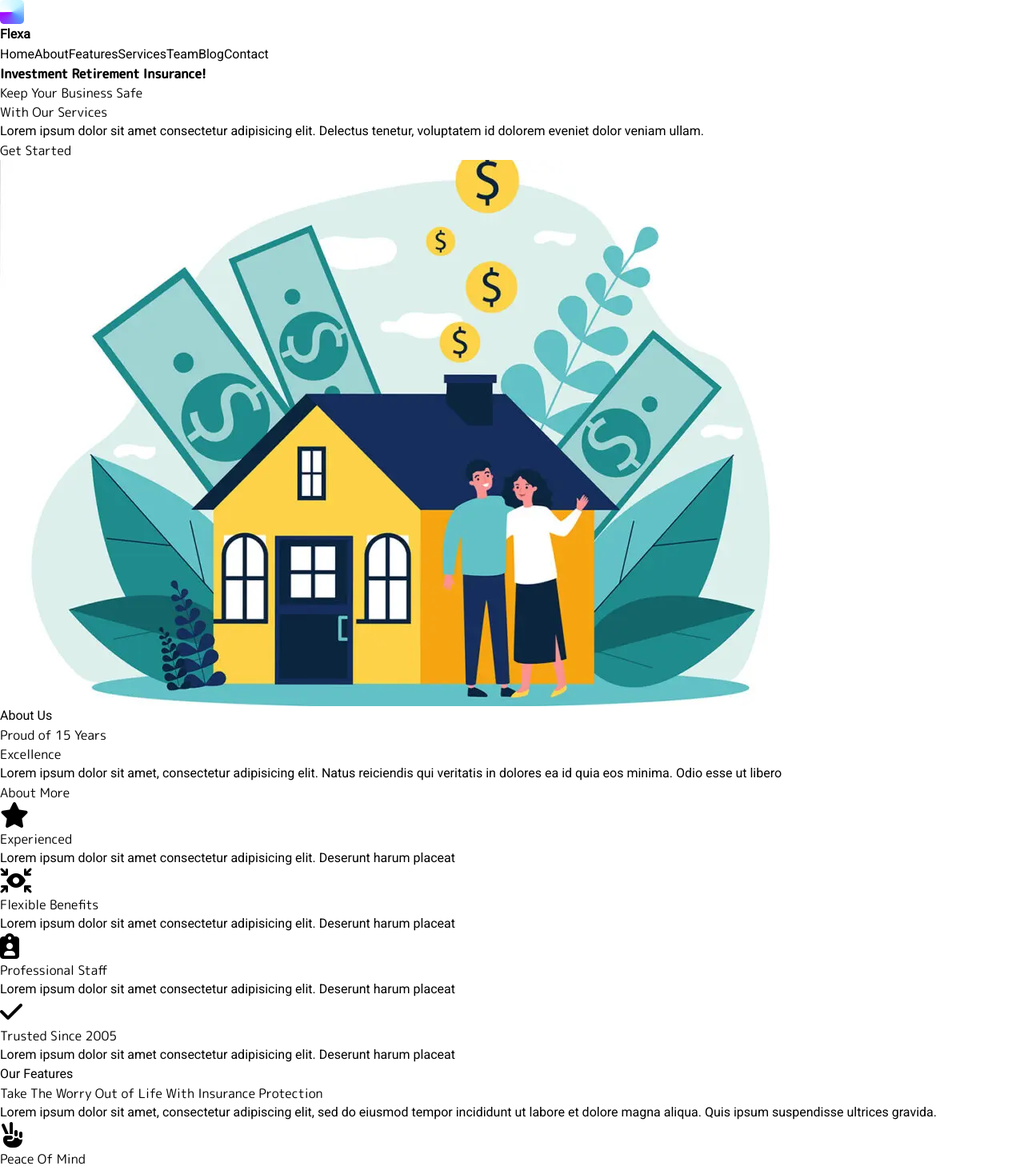
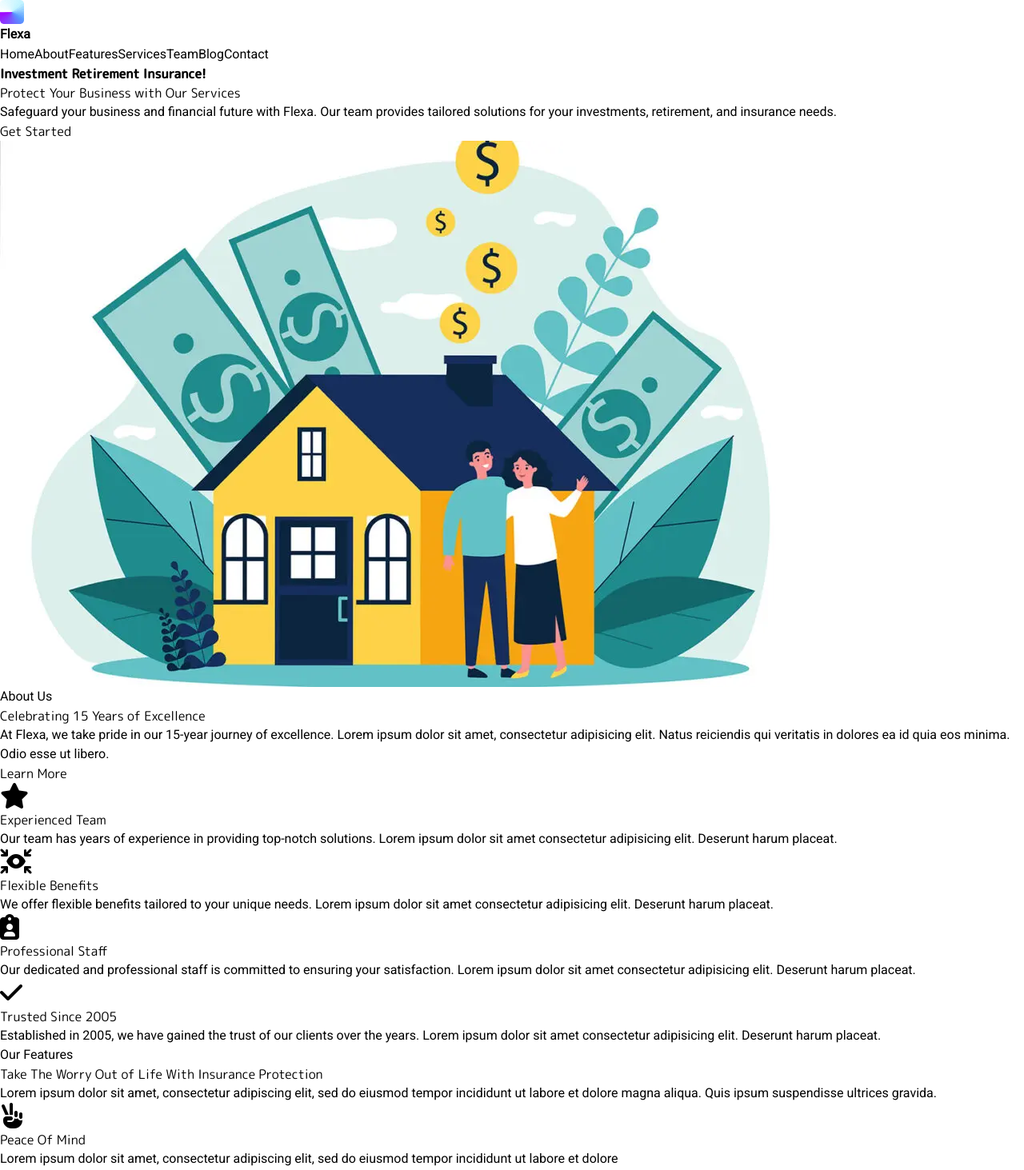
Before and after one commit to ankitjhagithub21/flexa, a React (Vite) app: page / in a window 1280 px wide. Shown: the top 1463 px of the page at 80% size. Built offline with nearby package versions, Linux system fonts and the light colour scheme.

Commit message:
changes hero text

```diff
--- a/index.html
+++ b/index.html
@@ -2,10 +2,15 @@
 <html lang="en">
   <head>
     <meta charset="UTF-8" />
+    <meta name="viewport" content="width=device-width, initial-scale=1.0" />
+    <meta name="description" content="Flexa - A responsive React template for showcasing web design and development projects." />
+    <meta name="keywords" content="Flexa, React template, web design, development projects" />
+    <title>Flexa - Responsive React Template for Web Design Projects</title>
     <link rel="icon" type="image/png" href="/logo.png" />
-    <meta name="viewport" content="width=device-width, initial-scale=1.0" />
-    <title>Flexa - Insurance & Banking Finance Company React Template</title>
     <link rel="stylesheet" href="https://cdnjs.cloudflare.com/ajax/libs/font-awesome/6.4.2/css/all.min.css">
+    <meta property="og:title" content="Flexa - Responsive React Template for Web Design Projects" />
+    <meta property="og:description" content="Flexa - A responsive React template for showcasing web design and development projects." />
+
   </head>
   <body>
     <div id="root"></div>
--- a/package.json
+++ b/package.json
@@ -4,7 +4,7 @@
   "version": "0.0.0",
   "type": "module",
   "scripts": {
-    "dev": "vite",
+    "dev": "vite --host",
     "build": "vite build",
     "lint": "eslint . --ext js,jsx --report-unused-disable-directives --max-warnings 0",
     "preview": "vite preview"
@@ -12,6 +12,7 @@
   "dependencies": {
     "react": "^18.2.0",
     "react-dom": "^18.2.0",
+    "react-helmet": "^6.1.0",
     "react-router-dom": "^6.19.0"
   },
   "devDependencies": {
--- a/src/App.css
+++ b/src/App.css
@@ -1,9 +1,6 @@
 @import url('https://fonts.googleapis.com/css2?family=M+PLUS+Rounded+1c:wght@400;500&display=swap');
 @import url('https://fonts.googleapis.com/css2?family=Roboto&display=swap');
 
-::-webkit-scrollbar{
-  display: none;
-}
 
 body{
   font-family: 'M PLUS Rounded 1c', sans-serif;
--- a/src/api/AboutApi.js
+++ b/src/api/AboutApi.js
@@ -1,34 +1,34 @@
 const commonClasses = "fa-solid mb-2 fa-2x text-green-500";
-const commonBoxClasses = "flex flex-col  p-4 md:w-1/2 client";
+const commonBoxClasses = "flex flex-col p-4 md:w-1/2 client";
 const aboutBoxes = [
   {
-        id:"1",
-        boxclasses:`${commonBoxClasses}`,
-        icon:`${commonClasses} fa-star`,
-        name:"Experienced",
-        desc:"Lorem ipsum dolor sit amet consectetur adipisicing elit. Deserunt harum placeat"
+    id: "1",
+    boxclasses: `${commonBoxClasses}`,
+    icon: `${commonClasses} fa-star`,
+    name: "Experienced Team",
+    desc: "Our team has years of experience in providing top-notch solutions. Lorem ipsum dolor sit amet consectetur adipisicing elit. Deserunt harum placeat."
   },
   {
-        id:"2",
-        boxclasses:`${commonBoxClasses}`,
-        icon:` ${commonClasses} fa-arrows-to-eye`,
-        name:"Flexible Benefits",
-        desc:"Lorem ipsum dolor sit amet consectetur adipisicing elit. Deserunt harum placeat"
+    id: "2",
+    boxclasses: `${commonBoxClasses}`,
+    icon: ` ${commonClasses} fa-arrows-to-eye`,
+    name: "Flexible Benefits",
+    desc: "We offer flexible benefits tailored to your unique needs. Lorem ipsum dolor sit amet consectetur adipisicing elit. Deserunt harum placeat."
   },
   {
-        id:"3",
-        boxclasses:`${commonBoxClasses}`,
-        icon:`${commonClasses} fa-clipboard-user`,
-        name:"Professional Staff",
-        desc:"Lorem ipsum dolor sit amet consectetur adipisicing elit. Deserunt harum placeat"
+    id: "3",
+    boxclasses: `${commonBoxClasses}`,
+    icon: `${commonClasses} fa-clipboard-user`,
+    name: "Professional Staff",
+    desc: "Our dedicated and professional staff is committed to ensuring your satisfaction. Lorem ipsum dolor sit amet consectetur adipisicing elit. Deserunt harum placeat."
   },
   {
-        id:"4",
-        boxclasses:`${commonBoxClasses}`,
-        icon:`${commonClasses} fa-check`,
-        name:"Trusted Since 2005",
-        desc:"Lorem ipsum dolor sit amet consectetur adipisicing elit. Deserunt harum placeat"
+    id: "4",
+    boxclasses: `${commonBoxClasses}`,
+    icon: `${commonClasses} fa-check`,
+    name: "Trusted Since 2005",
+    desc: "Established in 2005, we have gained the trust of our clients over the years. Lorem ipsum dolor sit amet consectetur adipisicing elit. Deserunt harum placeat."
   },
-]
+];
 
-export default aboutBoxes
+export default aboutBoxes;
--- /dev/null
+++ b/src/components/Hero.jsx
@@ -0,0 +1,31 @@
+import React from 'react';
+
+const Hero = () => {
+  return (
+    <section className="text-gray-600 py-12">
+      <div className="container mx-auto flex flex-wrap-reverse items-center">
+        <div className="lg:flex-grow md:w-1/2 lg:pr-24 md:pr-16 flex flex-col md:items-start md:text-left mb-16 md:mb-0 items-center text-center">
+          <b className="text-green-800 my-3">Investment Retirement Insurance!</b>
+          <h1 className="title-font sm:text-4xl mb-4 font-bold text-gray-900">
+            Protect Your Business with Our Services
+          </h1>
+          <p className="mb-4 leading-relaxed">
+            Safeguard your business and financial future with Flexa. Our team provides tailored solutions for your investments, retirement, and insurance needs.
+          </p>
+          <button className="text-white bg-green-500 border-0 py-2 px-6 focus:outline-none hover:bg-green-700 rounded text-lg">
+            Get Started
+          </button>
+        </div>
+        <div className="md:w-1/2">
+          <img
+            className="w-full"
+            alt="Business Security"
+            src="/home.webp"
+          />
+        </div>
+      </div>
+    </section>
+  );
+};
+
+export default Hero;
--- a/src/components/Navbar.jsx
+++ b/src/components/Navbar.jsx
@@ -1,28 +1,33 @@
 import React, { useState } from 'react';
-import { Link } from 'react-router-dom';
+import { Link, useLocation } from 'react-router-dom';
 import links from '../api/NavbarApi';
 
 const Navbar = () => {
   const [active, setActive] = useState(false);
+  const location = useLocation();
 
   const toggleMenu = () => {
-
     setActive(!active);
   };
 
   return (
-    <header className={`text-gray-600 body-font`}>
+    <header className={`text-gray-600`}>
       <div className={`container mx-auto flex flex-wrap p-5 flex-col md:flex-row items-center`} id='navContainer'>
         <a className="flex title-font font-medium items-center text-gray-900 mb-4 md:mb-0" id='logo'>
           <img src="/logo.png" alt="logo" width={30}/>
           <span className="ml-3 text-2xl text-green-500">Flexa</span>
         </a>
-        <nav className={`md:ml-auto flex  items-center text-base justify-center ${active ? 'active' : ''}`} id='nav'>
-          {
-            links.map((link) => (
-              <Link key={link.id} to={`${link.path}`} className='mr-5 hover:text-gray-900' onClick={toggleMenu}>{link.name}</Link>
-            ))
-          }
+        <nav className={`md:ml-auto flex items-center text-base justify-center ${active ? 'active' : ''}`} id='nav'>
+          {links.map((link) => (
+            <Link
+              key={link.id}
+              to={`${link.path}`}
+              className={`mr-5 hover:text-gray-900 font-bold ${location.pathname === link.path ? 'text-green-500' : ''}`}
+              onClick={toggleMenu}
+            >
+              {link.name}
+            </Link>
+          ))}
         </nav>
         <i className={`fa-solid fa-${active ? 'xmark' : 'bars'}`} onClick={toggleMenu} id='menuIcon'></i>
       </div>
--- a/src/pages/About.jsx
+++ b/src/pages/About.jsx
@@ -1,43 +1,33 @@
-import React from 'react'
-import boxes from "../api/AboutApi"
-import AboutCompo from '../components/AboutCompo'
+import React from 'react';
+import AboutCompo from '../components/AboutCompo';
+import aboutBoxes from '../api/AboutApi';
+
 const About = () => {
   return (
     <section className="text-gray-600 body-font bg-gray-200">
-      <div className="container mx-auto flex  py-24 lg:pl-4 md:flex-row flex-col items-center">
+      <div className="container mx-auto flex py-24 lg:pl-4 md:flex-row flex-col items-center">
         <div className="lg:flex-grow md:w-1/2 lg:pr-24 md:pr-5 flex flex-col md:items-start md:text-left mb-16 md:mb-0 items-center text-center">
           <p className='mb-3 text-green-700'>About Us</p>
           <h1 className="title-font sm:text-4xl text-3xl mb-4 font-bold text-gray-900">
-            Proud of 15 Years <br /> Excellence
+            Celebrating 15 Years of Excellence
           </h1>
           <p className="mb-8 leading-relaxed">
-            Lorem ipsum dolor sit amet, consectetur adipisicing elit. Natus reiciendis qui veritatis in dolores ea id quia eos minima. Odio esse ut libero
+            At Flexa, we take pride in our 15-year journey of excellence. Lorem ipsum dolor sit amet, consectetur adipisicing elit. Natus reiciendis qui veritatis in dolores ea id quia eos minima. Odio esse ut libero.
           </p>
-
           <button className="inline-flex text-white bg-green-500 border-0 py-2 px-6 focus:outline-none hover:bg-green-700 rounded text-lg">
-            About More
+            Learn More
           </button>
-
         </div>
         <div className="md:w-1/2 sm:w-full">
           <div className='flex flex-wrap'>
-           {
-            boxes.map((box)=>{
-              return (
-               <AboutCompo key={box.id} boxclasses={box.boxclasses} icon={box.icon} name={box.name} desc={box.desc}/>
-              )
-            })
-           }
-
+            {aboutBoxes.map((box) => (
+              <AboutCompo key={box.id} boxclasses={box.boxclasses} icon={box.icon} name={box.name} desc={box.desc} />
+            ))}
           </div>
-
-
-
         </div>
       </div>
     </section>
+  );
+};
 
-  )
-}
-
-export default About
+export default About;
--- a/src/pages/Home.jsx
+++ b/src/pages/Home.jsx
@@ -7,34 +7,11 @@ import Services from "./Services"
 import Team from "./Team"
 import Reviews from './Reviews'
 import Clients from '../components/Clents'
+import Hero from '../components/Hero'
 const Home = () => {
   return (
     <>
-    <section className="text-gray-600 body-font">
-    <div className="container mx-auto flex flex-wrap-reverse px-5 py-24  items-center">
-      <div className="lg:flex-grow md:w-1/2 lg:pr-24 md:pr-16 flex flex-col md:items-start md:text-left mb-16 md:mb-0 items-center text-center">
-        <b className='text-green-800 my-3'>Investment Retirement Insurance!</b>
-        <h1 className="title-font sm:text-4xl mb-4 font-bold text-gray-900">
-        Keep Your Business Safe
-          <br className="hidden lg:inline-block" />
-          With Our Services
-        </h1>
-        <p className="mb-4 leading-relaxed">
-          Lorem ipsum dolor sit amet consectetur adipisicing elit. Delectus tenetur, voluptatem id dolorem eveniet dolor veniam ullam.
-        </p>
-        <button className=" text-white bg-green-500 border-0 py-2 px-6 focus:outline-none hover:bg-green-700 rounded text-lg">
-            Get Started
-          </button>
-      </div>
-      <div className=" md:w-1/2">
-        <img
-          className=""
-          alt="hero"
-          src="/home.webp"
-        />
-      </div>
-    </div>
-  </section>
+  <Hero/>
   <About/>
   <Features/>
   <Services/>
```
Also changed, not shown: src/components/AboutCompo.jsx (+9 -9 lines), src/pages/Contact.jsx (+11 -14 lines), 1 other file (tests, documents, lock files or other folders). Lines whose indentation alone changed are shown as unchanged.
